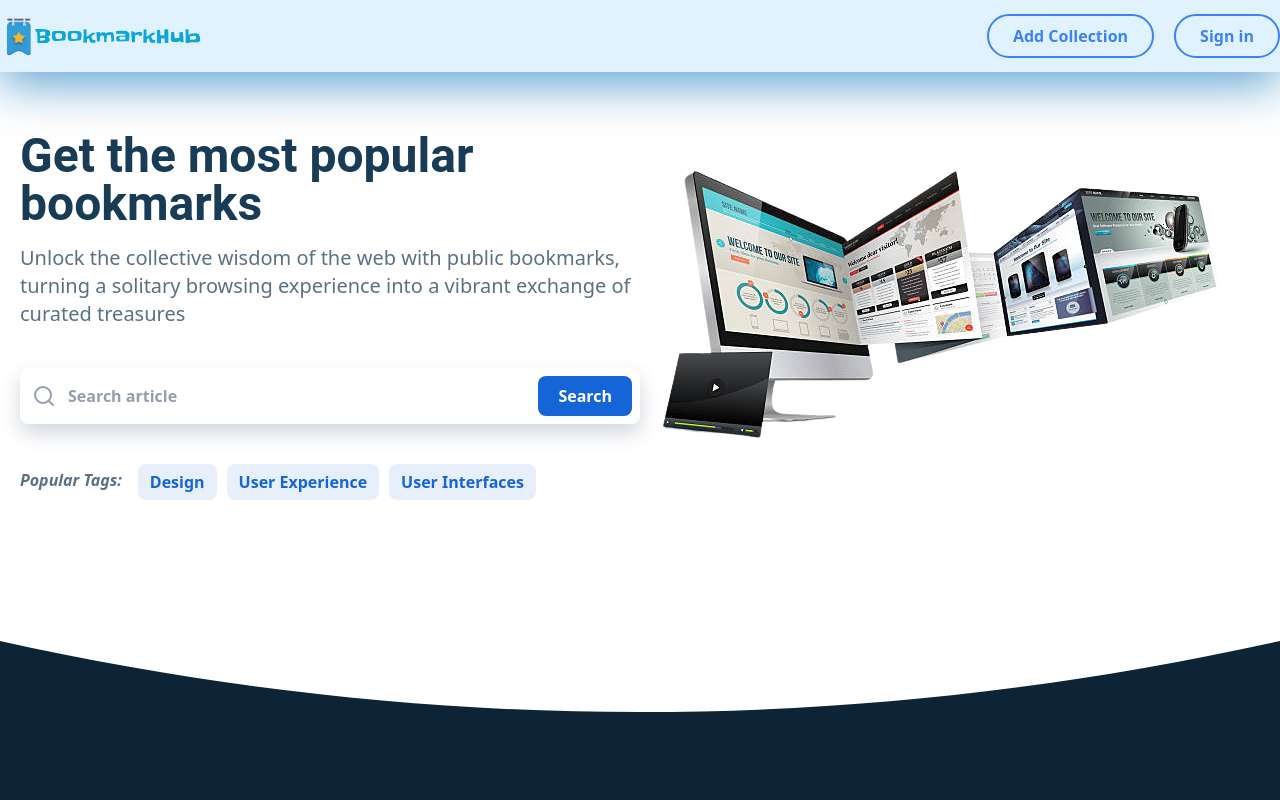
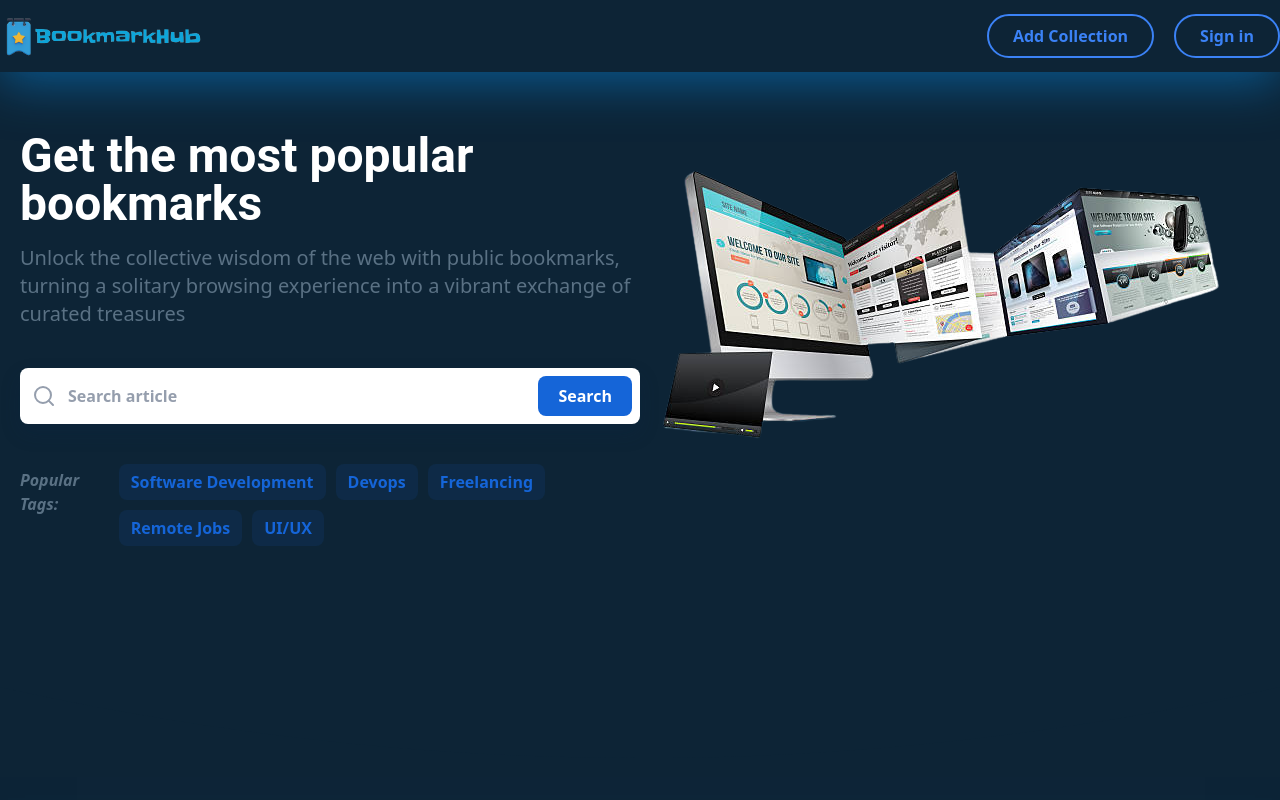
Before and after one commit to IamTeja-juluri/Bookmark---Mern-Project, a React (Create React App) app in the folder client/: page / in a window 1280 px wide. Shown: the top 800 px of the page. Built offline with nearby package versions, Linux system fonts and the light colour scheme.

Commit message:
improved styling

```diff
--- a/client/src/components/ArticleCard.jsx
+++ b/client/src/components/ArticleCard.jsx
@@ -5,9 +5,8 @@ import { Link } from 'react-router-dom';
 
 const ArticleCard = ({ className, collection }) => {
   return (
-
     <div
-      className={`rounded-xl overflow-hidden bg-slate-800 shadow-[rgba(7,_65,_210,_0.1)_0px_9px_30px] ${className}`}
+      className={`rounded-xl overflow-hidden bg-dark-hard shadow-[0_10px_50px_rgba(8,_112,_184,_0.7)] ${className}`}
     >
       <Link to='/bookmarks'>
       <img
@@ -15,7 +14,7 @@ const ArticleCard = ({ className, collection }) => {
         alt="title"
         className="w-full object-cover object-center h-auto md:h-52 lg:h-48 xl:h-60"
       />
-      <div className="p-5 bg-slate-800">
+      <div className="p-5 bg-dark-hard shadow-[rgba(7,_65,_210,_0.1)_0px_9px_30px]">
         <h2 className="font-roboto  font-bold text-xl text-white md:text-xl lg:text-2xl">
          {collection.name}
         </h2>
--- a/client/src/components/Header.jsx
+++ b/client/src/components/Header.jsx
@@ -21,7 +21,7 @@ const Header = () => {
   };
 
   return (
-    <section className="bg-sky-100 sticky top-0 left-0 right-0 z-50 shadow-[0_10px_50px_rgba(8,_112,_184,_0.7)]">
+    <section className="bg-dark-hard sticky top-0 left-0 right-0 z-50 shadow-[0_10px_50px_rgba(8,_112,_184,_0.7)]">
       <header className="container mx-auto flex justify-between py-3 items-center">
         <div className="flex items-center">
           <img
--- a/client/src/components/MainLayout.jsx
+++ b/client/src/components/MainLayout.jsx
@@ -4,7 +4,7 @@ import Footer from './Footer'
 
 const MainLayout = ({ children }) => {
   return (
-    <div>
+    <div className="bg-dark-hard">
      <Header />
      { children }
      <Footer />
--- a/client/src/index.js
+++ b/client/src/index.js
@@ -14,7 +14,7 @@ root.render(
   <BrowserRouter>
     <Provider store={store}>
       <QueryClientProvider client={queryClient}>
-        <App />
+        <App/>
       </QueryClientProvider>
     </Provider>
   </BrowserRouter>
--- a/client/src/pages/HomeContainer/Articles.jsx
+++ b/client/src/pages/HomeContainer/Articles.jsx
@@ -18,7 +18,7 @@ const Articles = () => {
   }, [data]);
 
   return (
-    <section className="container mx-auto flex flex-col md:gap-x-5 gap-y-5 px-5 py-10">
+    <section className="container mx-auto flex flex-col md:gap-x-5 gap-y-5 px-5 py-10 bg-dark-hard">
       <div className="flex flex-wrap md:gap-x-5 gap-y-5 pb-10">
         {data?.slice(0, visibleArticles).map((collection,index) => (
           <ArticleCard key={index} className="w-full md:w-[calc(50%-20px)] lg:w-[calc(33.33%-21px)]" collection={collection} />
--- a/client/src/pages/HomeContainer/CTA.jsx
+++ b/client/src/pages/HomeContainer/CTA.jsx
@@ -21,7 +21,7 @@ const CTA = () => {
         />
       </svg>
 
-      <section className="relative bg-dark-hard px-5">
+      <section className="relative bg-dark-hard px-5 shadow-[0_10px_50px_rgba(8,_112,_184,_0.7)]">
         <div className="container grid grid-cols-12 mx-auto py-10 md:pb-20 lg:place-items-center">
           <div className="col-span-12 lg:col-span-6">
             <h2 className="text-white font-roboto font-bold text-2xl md:text-4xl md:text-center md:leading-normal lg:text-left">
--- a/client/src/pages/HomeContainer/Hero.jsx
+++ b/client/src/pages/HomeContainer/Hero.jsx
@@ -6,9 +6,9 @@ import { images } from "../../constants";
 
 const Hero = () => {
   return (
-    <section className="container mx-auto flex flex-col px-5 py-5 lg:flex-row">
+    <section className="container mx-auto flex flex-col px-5 py-5 lg:flex-row bg-dark-hard">
       <div className="mt-10 lg:w-1/2">
-        <h1 className="font-roboto text-3xl text-center font-bold text-dark-soft md:text-5xl lg:text-4xl xl:text-5xl lg:text-left lg:max-w-[540px]">
+        <h1 className="font-roboto text-3xl text-center font-bold text-white md:text-5xl lg:text-4xl xl:text-5xl lg:text-left lg:max-w-[540px]">
           Get the most popular bookmarks
         </h1>
         <p className="text-dark-light mt-4 text-center md:text-xl lg:text-base xl:text-xl lg:text-left">
@@ -34,13 +34,19 @@ const Hero = () => {
           </span>
           <ul className="flex flex-wrap gap-x-2.5 gap-y-2.5 mt-3 lg:text-sm xl:text-base">
             <li className="rounded-lg bg-primary bg-opacity-10 px-3 py-1.5 text-primary font-semibold">
-              Design
+              Software Development
             </li>
             <li className="rounded-lg bg-primary bg-opacity-10 px-3 py-1.5 text-primary font-semibold">
-              User Experience
+              Devops
             </li>
             <li className="rounded-lg bg-primary bg-opacity-10 px-3 py-1.5 text-primary font-semibold">
-              User Interfaces
+              Freelancing
+            </li>
+            <li className="rounded-lg bg-primary bg-opacity-10 px-3 py-1.5 text-primary font-semibold">
+              Remote Jobs
+            </li>
+            <li className="rounded-lg bg-primary bg-opacity-10 px-3 py-1.5 text-primary font-semibold">
+              UI/UX
             </li>
           </ul>
         </div>
```
Also changed, not shown: 2 other files (tests, documents, lock files or other folders).
